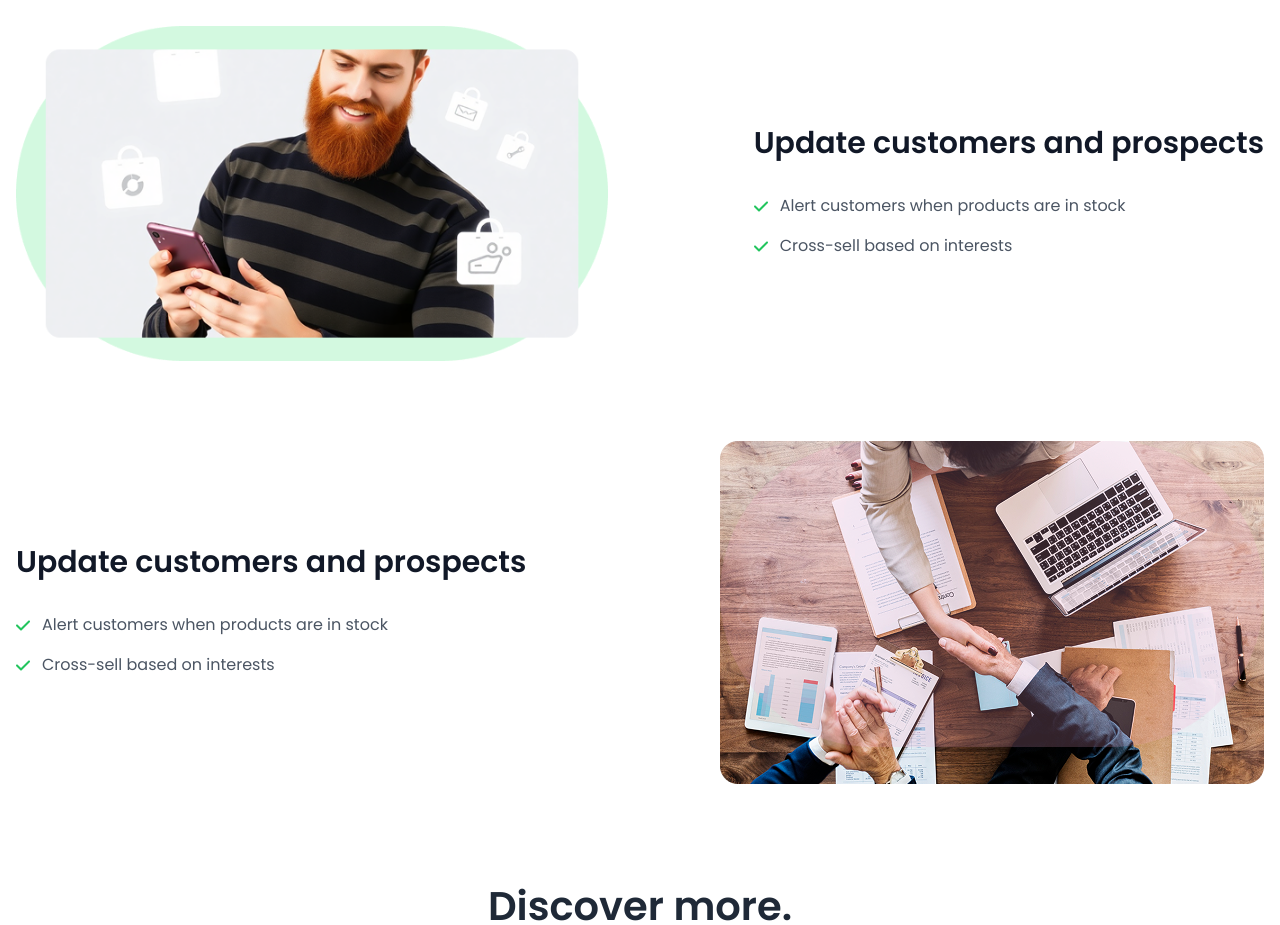
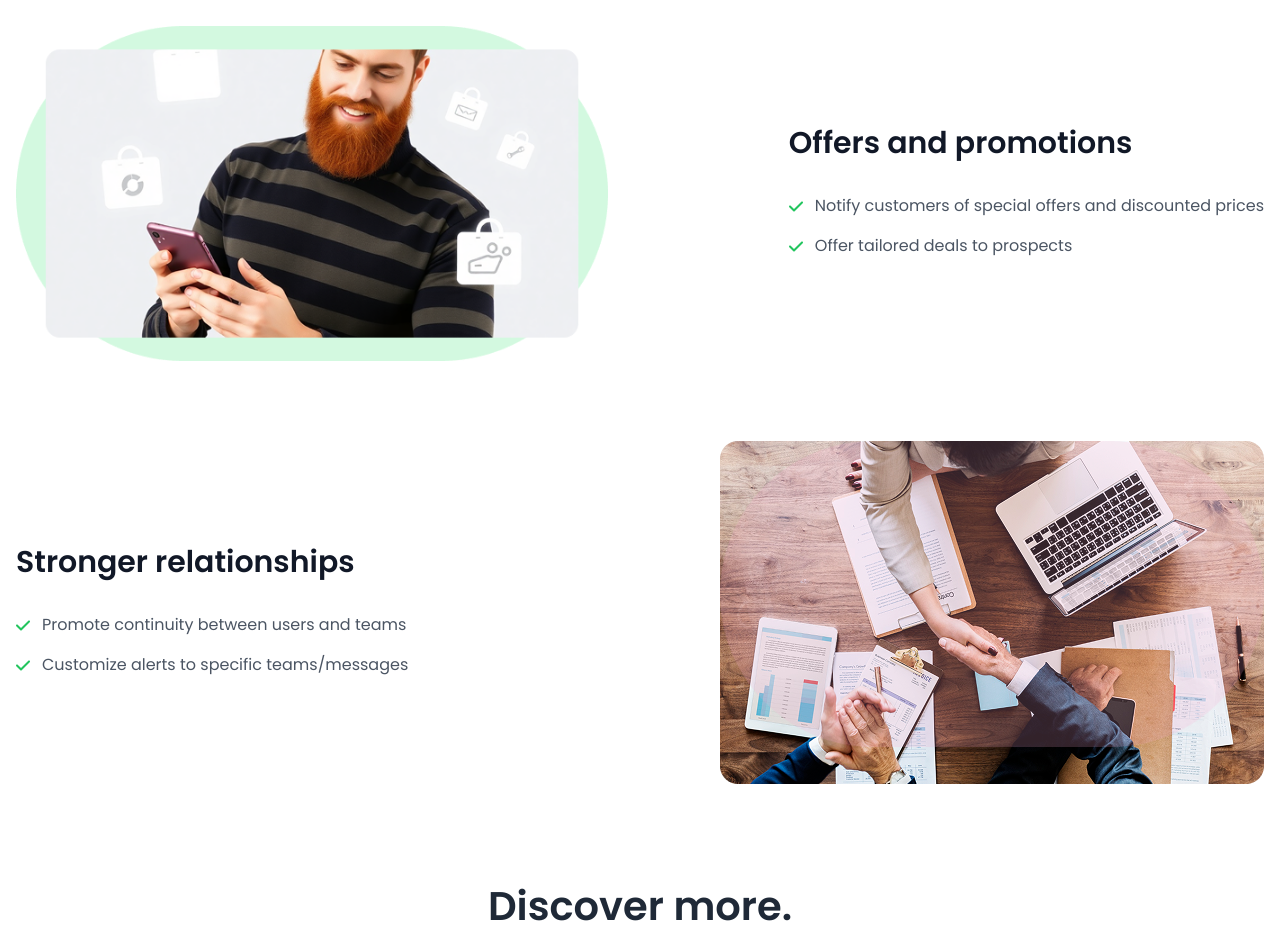
Before and after one commit to AQuadic/chat.space_nextjs, a Next.js app: page /features/notifications in a window 1280 px wide. Shown: the part 1540-2465 px from the top of the page. Built offline with nearby package versions, Linux system fonts and the light colour scheme.

Commit message:
change notifications features data

```diff
--- a/src/components/features/notifications/NotificationsFeatures.tsx
+++ b/src/components/features/notifications/NotificationsFeatures.tsx
@@ -34,15 +34,15 @@ const NotificationsFeatures = () => {
                     <Image src={featureBG2} alt='bg' className='absolute top-0 -z-10' width={704} />
                 </div>
                 <div>
-                    <h1 className='text-[#111827] text-[30px] font-semibold font-[Poppins] leading-[100%]'>Update customers and prospects</h1>
+                    <h1 className='text-[#111827] text-[30px] font-semibold font-[Poppins] leading-[100%]'>Offers and promotions</h1>
                     <ul className='mt-9'>
                         <li className='flex items-center gap-3'>
                             <SolutionCheck />
-                            <p className='text-[#4B5563] text-base font-normal leading-[150%]'>Alert customers when products are in stock</p>
+                            <p className='text-[#4B5563] text-base font-normal leading-[150%]'>Notify customers of special offers and discounted prices</p>
                         </li>
                         <li className='flex items-center gap-3 mt-4'>
                             <SolutionCheck />
-                            <p className='text-[#4B5563] text-base font-normal leading-[150%]'>Cross-sell based on interests</p>
+                            <p className='text-[#4B5563] text-base font-normal leading-[150%]'>Offer tailored deals to prospects</p>
                         </li>
                     </ul>
                 </div>
@@ -50,15 +50,15 @@ const NotificationsFeatures = () => {
 
             <div className='flex flex-wrap items-center gap-4 justify-between mt-20'>
                 <div>
-                    <h1 className='text-[#111827] text-[30px] font-semibold font-[Poppins] leading-[100%]'>Update customers and prospects</h1>
+                    <h1 className='text-[#111827] text-[30px] font-semibold font-[Poppins] leading-[100%]'>Stronger relationships</h1>
                     <ul className='mt-9'>
                         <li className='flex items-center gap-3'>
                             <SolutionCheck />
-                            <p className='text-[#4B5563] text-base font-normal leading-[150%]'>Alert customers when products are in stock</p>
+                            <p className='text-[#4B5563] text-base font-normal leading-[150%]'>Promote continuity between users and teams</p>
                         </li>
                         <li className='flex items-center gap-3 mt-4'>
                             <SolutionCheck />
-                            <p className='text-[#4B5563] text-base font-normal leading-[150%]'>Cross-sell based on interests</p>
+                            <p className='text-[#4B5563] text-base font-normal leading-[150%]'>Customize alerts to specific teams/messages</p>
                         </li>
                     </ul>
                 </div>
```
